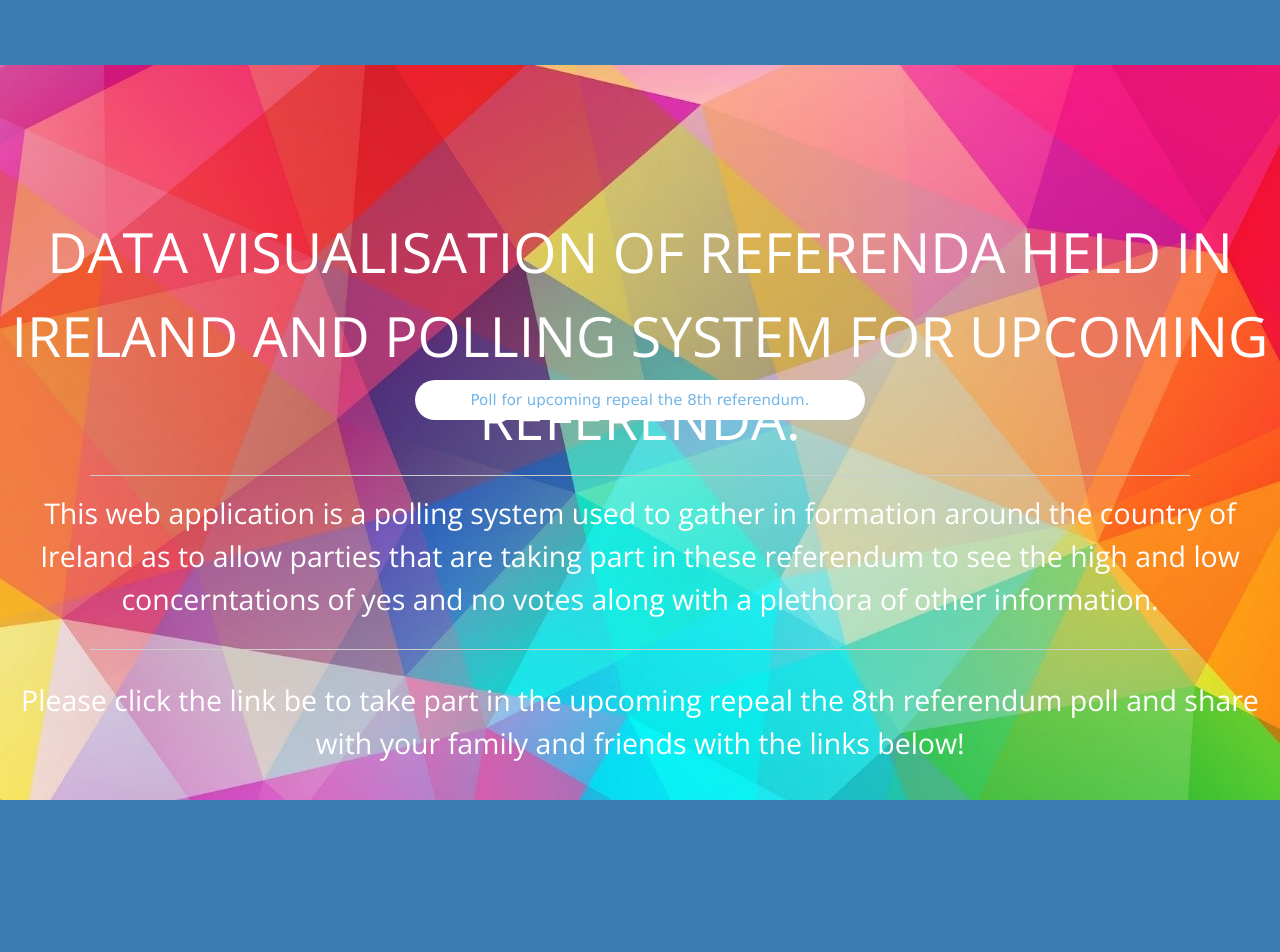
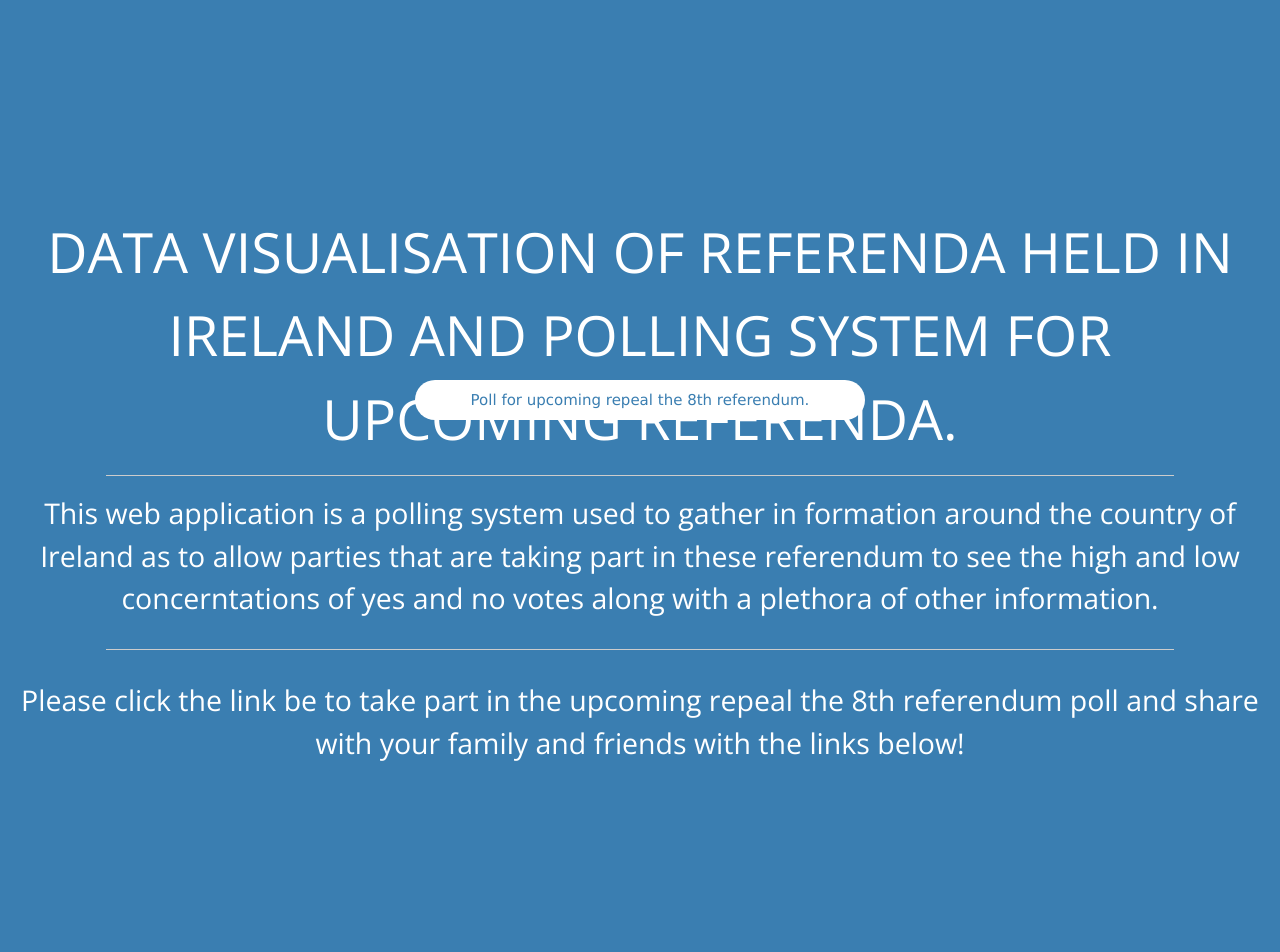
Before and after one commit to JordanForde1/Final_Year_Project, a Django app: page /polls/ in a window 1280 px wide. Shown: the top 952 px of the page. Run offline with Django 3.2, Linux system fonts and the light colour scheme; data comes from the database, SQL or seed files in the repository; parts of the project's set-up code (start-up, migrations or seed data) failed here and were passed over.

Commit message:
so cillian can help

```diff
--- a/polls/static/polls/style.css
+++ /dev/null
@@ -1,3 +0,0 @@
-body {
-    background: url('images/background.gif') no-repeat right bottom;
-}
--- a/polls/templates/polls/index.html
+++ b/polls/templates/polls/index.html
@@ -1,13 +1,11 @@
 <!-- Reference:https://docs.djangoproject.com/en/1.11/intro/ -->
 <!-- https://simplesharebuttons.com/html-share-buttons/ -->
-{% load static %}
 <link rel="stylesheet" href="https://www.w3schools.com/w3css/4/w3.css">
-<link rel="stylesheet" href="{% static 'polls/style.css' %}" />
 <head>
    <div class="container" id="title">
       <div class="row">
          <div class="page-header">
-             <div class="w3-container w3-center w3-animate-opacity"></div>
+             <div class="w3-container w3-center w3-animate-opacity">
                 <h1>Data visualisation of Referenda held in Ireland and Polling System for upcoming Referenda.</h1>
                 <hr>
                 <h2>
@@ -17,23 +15,24 @@
                    <hr>
                    Please click the link be to take part in the upcoming repeal the 8th referendum poll and share with your family and friends with the links below!
                 </h2>
-            </div>
-         </div>
-      </div>
+             </div>
+        </div>
+     </div>
+  </div>
 </head>
 <br>
 <body>
-
+<div class="w3-container w3-center w3-animate-opacity" id="poll">
 {% if latest_question_list %}
-  <ul class="style" style="list-style-type: none;">
+  <ul>
  {% for question in latest_question_list %}
-     <li class="w3-container w3-center" id="link"><a href="/polls/{{ question.id }}/">{{ question.question_text }}</a></li>
+     <li><a href="/polls/{{ question.id }}/">{{ question.question_text }}</a></li>
  {% endfor %}
   </ul>
 {% else %}
   <p>No polls are available.</p>
 {% endif %}
-
+</div>
    <div class="w3-center w3-animate-opacity" id="share">
       <!-- Reddit -->
       <a href="http://reddit.com/submit?url=http://127.0.0.1:8000/polls/&amp;Repeal the 8th poll!" target="_blank">
@@ -59,7 +58,6 @@
 </body>
 <style>
 @import 'https://fonts.googleapis.com/css?family=Open+Sans:300';
-
 #title{
 text-align: center;
 padding-top: 200px;
@@ -134,7 +132,7 @@
 }
 ul li a {
   text-decoration: none;
-  color: #74b6e8;
+  color: #3a7eb1;
 }
 ul li a:hover {
   color: #3a7eb1;
```
Also changed, not shown: polls/static/polls/images/background.gif (deleted), polls/templates/polls/images/background.gif (deleted).
